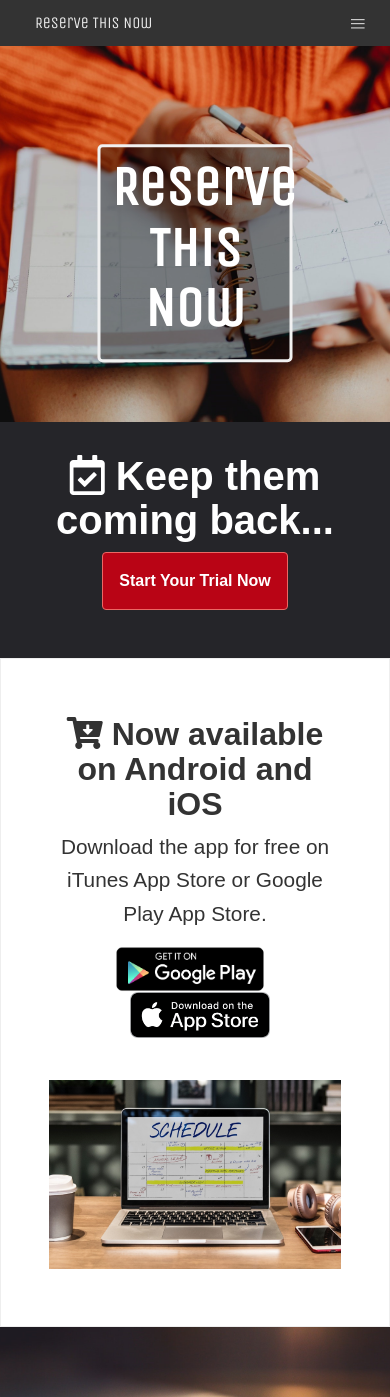
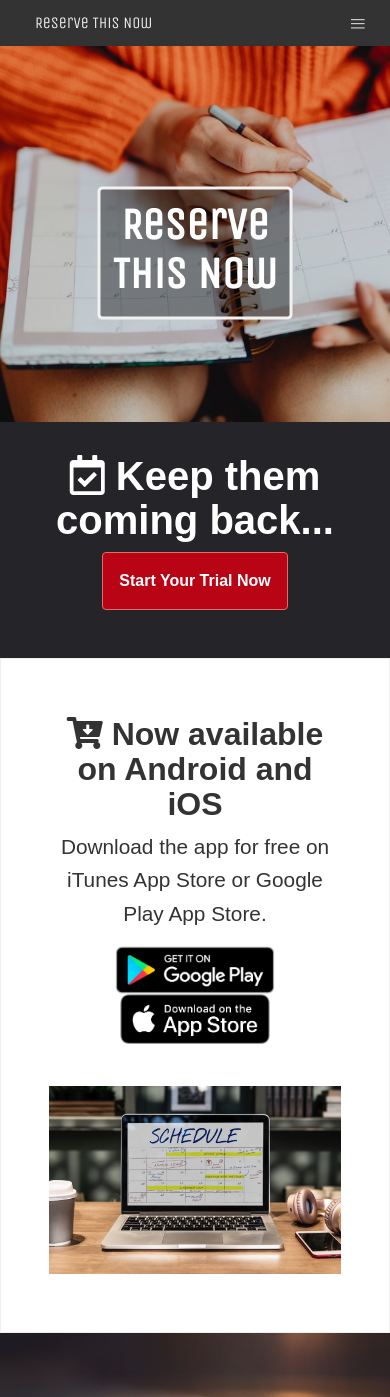
Before and after one commit to jbribiesca/reservethisnow, a React (Create React App) app in the folder client/: page / in a window 390 px wide. Shown: the top 1397 px of the page. Built offline with nearby package versions, Linux system fonts and the light colour scheme; no server answers; a web font is replaced by a local one.

Commit message:
Adjusted Google Play and Apple badges, landing page H1 to look great in mobile.

```diff
--- a/client/src/pages/Auth/auth.css
+++ b/client/src/pages/Auth/auth.css
@@ -391,6 +391,16 @@ a:hover {
 
   }
 
+  h1 {
+    font-size: 44px;
+  }
+
+  .google, .apple {
+    padding-right: 0px;
+    padding-left: 0px;
+    width: 150px;
+  }
+
   #showcase {
     height: 50vh;
 
@@ -515,4 +525,5 @@ a:hover {
   width: 80%;
   padding: 20px;
 }
+
 /* ============================== */
```
Also changed, not shown: client/public/images/apple.png, client/public/images/google.png.
